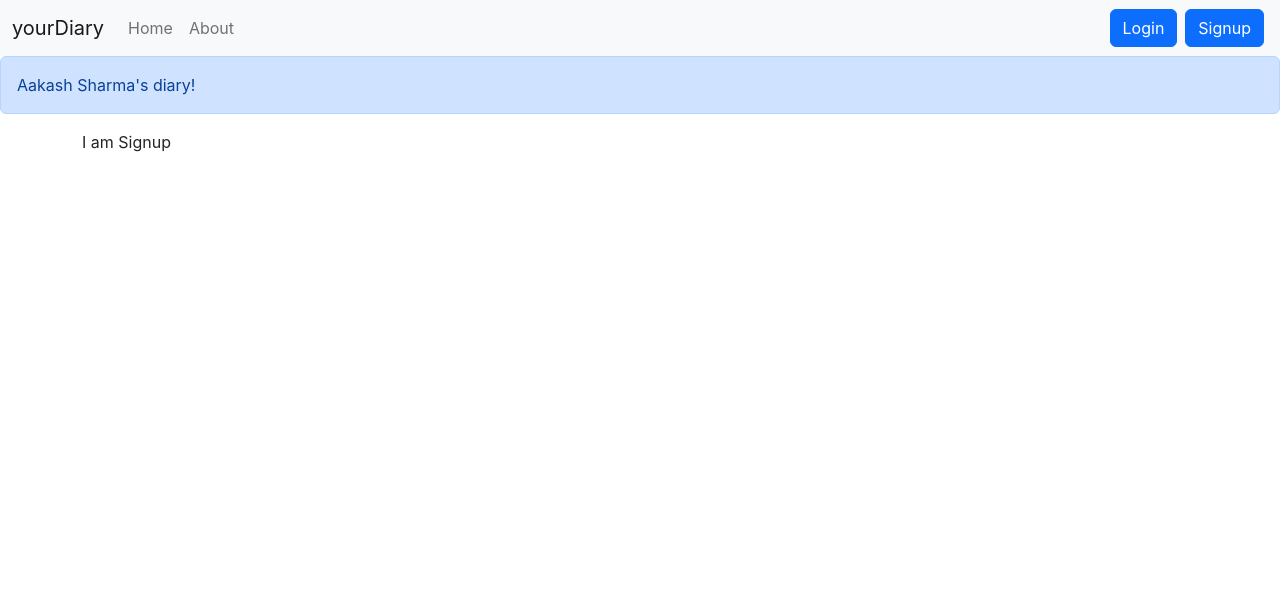
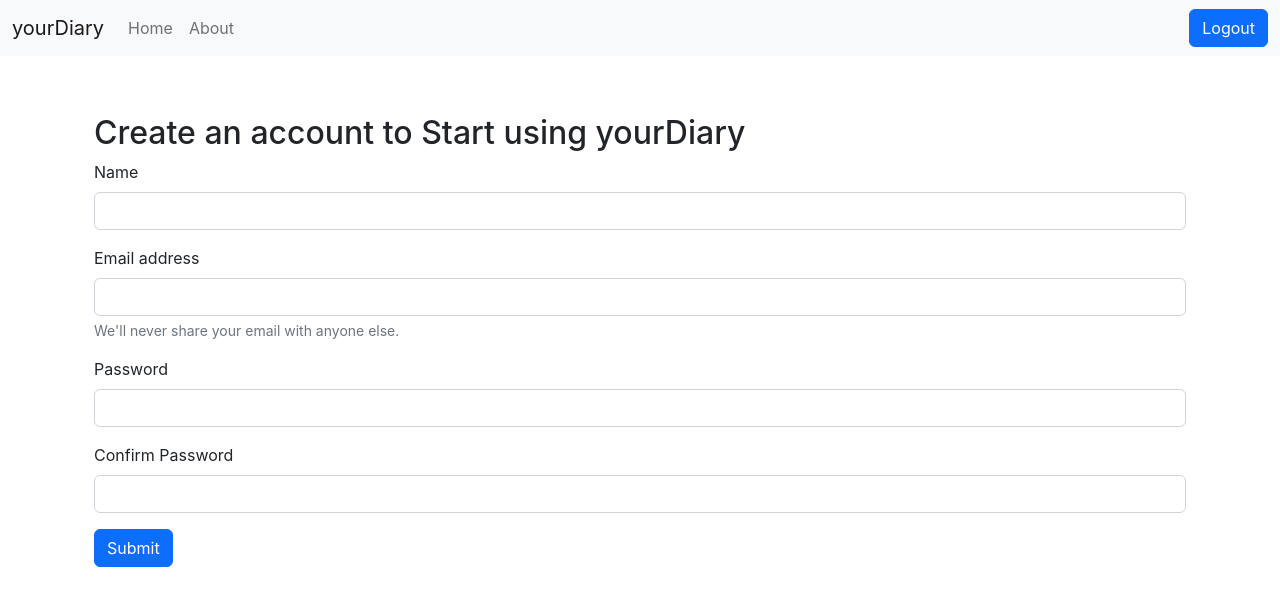
Before and after one commit to hootingsailor/yourdiary, a React (Create React App) app: page /signup in a window 1280 px wide. Shown: the top 606 px of the page. Built offline with nearby package versions, Linux system fonts and the light colour scheme; sample sign-in values are in the browser's storage.

Commit message:
all major part done

```diff
--- a/src/App.js
+++ b/src/App.js
@@ -1,4 +1,4 @@
-import React from "react";
+import React, { useState } from "react";
 import {
   BrowserRouter,
   Routes,
@@ -13,18 +13,27 @@
 import Signup from "./components/Signup";
 
 function App() {
+
+  const [alert, setAlert] = useState(null);
+  const showAlert = (message, type)=> {
+    setAlert({msg: message, type: type});
+    setTimeout(()=>{
+      setAlert(null);
+    }, 1500);
+  }
+
   return (
     <>
       <NoteState>
         <BrowserRouter>
           <Navbar />
-          <Alert message="Aakash Sharma's diary!"/>
+          <Alert alert={alert}/>
           <div className="container">
             <Routes>
-              <Route path="/" element={<Home />} />
+              <Route path="/" element={<Home showAlert={showAlert} />} />
               <Route path="about" element={<About />} />
-              <Route path="login" element={<Login />} />
-              <Route path="signup" element={<Signup />} />
+              <Route path="login" element={<Login showAlert={showAlert} />} />
+              <Route path="signup" element={<Signup showAlert={showAlert} />} />
             </Routes>
           </div>
         </BrowserRouter>
--- a/src/components/AddNote.js
+++ b/src/components/AddNote.js
@@ -1,7 +1,7 @@
 import React, { useContext, useState } from 'react';
 import noteContext from '../context/notes/noteContext';
 
-const AddNote = () => {
+const AddNote = (props) => {
     const context = useContext(noteContext);
     const {addNote } = context;
     const [note, setNote] = useState({title: "", description: "", tag: ""});
@@ -10,6 +10,7 @@
         e.preventDefault();
         addNote(note.title, note.description, note.tag);
         setNote({title: "", description: "", tag: ""});
+        props.showAlert("Added Successfully", "success");
     }
     const onChange = (e)=> {
 
--- a/src/components/Alert.js
+++ b/src/components/Alert.js
@@ -1,11 +1,20 @@
 import React from 'react';
 
 const Alert = (props) => {
+
+    const capitalize = (word) => {
+        if(word === "danger"){
+            word = "Error";
+        }
+        const lower = word.toLowerCase();
+        return lower.charAt(0).toUpperCase() + lower.slice(1);
+    }
+
     return (
-        <div>
-            <div className="alert alert-primary" role="alert">
-                {props.message}
-            </div>
+        <div style={{ height: '50px' }}>
+            {props.alert && <div className={`alert alert-${props.alert.type} alert-dismissible fade show`} role="alert">
+                <strong>{capitalize(props.alert.type)}</strong>: {props.alert.msg}
+            </div>}
         </div>
     )
 }
--- a/src/components/Home.js
+++ b/src/components/Home.js
@@ -1,10 +1,13 @@
 import React from 'react';
 import Notes from './Notes';
 
-const Home = () => {
+const Home = (props) => {
+
+  const {showAlert} = props
+
   return (
     <div>
-      <Notes />
+      <Notes showAlert={showAlert}/>
     </div>
   )
 }
--- a/src/components/Login.js
+++ b/src/components/Login.js
@@ -1,7 +1,7 @@
 import React, { useState } from 'react';
 import { useNavigate } from 'react-router-dom';
 
-const Login = () => {
+const Login = (props) => {
 
     const [credentials, setCredentials] = useState({email:"", password:""});
     let navigate = useNavigate();
@@ -19,10 +19,11 @@
           console.log(json);
           if(json.success){
             localStorage.setItem("token", json.authtoken);
+            props.showAlert("Logged In Successfully","success");
             navigate("/");
           }
           else{
-              alert("Invalid");
+            props.showAlert("Invalid Credentials","danger");
           }
     }
 
@@ -31,12 +32,12 @@
     }
 
     return (
-        <div>
+        <div className='container mt-2'>
+            <h2 className='my-2'>Login to continue using yourDiary</h2>
             <form onSubmit={handleSubmit}>
                 <div className="mb-3">
                     <label htmlFor="email" className="form-label">Email address</label>
                     <input type="email" className="form-control" id="email" name="email" value={credentials.email} onChange={onChange} aria-describedby="emailHelp" />
-                        <div id="emailHelp" className="form-text">We'll never share your email with anyone else.</div>
                 </div>
                 <div className="mb-3">
                     <label htmlFor="password" className="form-label">Password</label>
--- a/src/components/Navbar.js
+++ b/src/components/Navbar.js
@@ -1,8 +1,13 @@
 import React from 'react';
-import { Link, useLocation } from 'react-router-dom';
+import { Link, useLocation, useNavigate } from 'react-router-dom';
 
 const Navbar = () => {
     const location = useLocation();
+    let navigate = useNavigate();
+    const handleLogout = ()=>{
+        localStorage.removeItem('token');
+        navigate("/login");
+    }
 
     return (
         <nav className="navbar navbar-expand-lg bg-light">
@@ -20,10 +25,10 @@
                             <Link className={`nav-link ${location.pathname==="/about"?"active":""}`} to="about">About</Link>
                         </li>
                     </ul>
-                    <form className="d-flex" role="search">
+                    {!localStorage.getItem('token') ? <form className="d-flex">
                             <Link className="btn btn-primary mx-1" to="/login" role="button">Login</Link>
                             <Link className="btn btn-primary mx-1" to="/signup" role="button">Signup</Link>
-                    </form>
+                    </form> : <button onClick={handleLogout} className="btn btn-primary">Logout</button> }
                 </div>
             </div>
         </nav>
--- a/src/components/Noteitem.js
+++ b/src/components/Noteitem.js
@@ -12,7 +12,7 @@
                     <div className="card-body">
                         <h5 className="card-title">{note.title}</h5>
                         <p className="card-text">{note.description}</p>
-                        <i className='far fa-trash-alt mx-2' onClick={()=>{deleteNote(note._id)}}></i>
+                        <i className='far fa-trash-alt mx-2' onClick={()=>{deleteNote(note._id); props.showAlert("Deleted Successfully", "success");}}></i>
                         <i className='far fa-edit mx-2' onClick={() => {updateNote(note)}}></i>
                     </div>
             </div>
--- a/src/components/Notes.js
+++ b/src/components/Notes.js
@@ -2,13 +2,20 @@
 import noteContext from '../context/notes/noteContext';
 import Noteitem from './Noteitem';
 import AddNote from './AddNote';
+import { useNavigate } from 'react-router-dom';
 
-function Notes() {
+function Notes(props) {
     const context = useContext(noteContext);
     const { notes, getNotes, editNote } = context;
+    const navigate = useNavigate();
 
     useEffect(() => {
-        getNotes();
+        if(localStorage.getItem('token')){
+            getNotes();
+        }
+        else{
+            navigate("/login");
+        }
         // eslint-disable-next-line
     }, []);
 
@@ -24,6 +31,7 @@
     const handleClick = ()=> {
         editNote(note.id, note.etitle, note.edescription, note.etag);
         refClose.current.click();
+        props.showAlert("Updated Successfully", "success");
     }
     const onChange = (e)=> {
         setNote({...note, [e.target.name]: e.target.value});
@@ -31,7 +39,7 @@
 
     return (
         <>
-            <AddNote />
+            <AddNote showAlert={props.showAlert}/>
             <button ref={ref} type="button" className="btn btn-primary d-none" data-bs-toggle="modal" data-bs-target="#exampleModal">
                 Launch demo modal
             </button>
@@ -68,11 +76,11 @@
             </div>
             <div className='row my-3'>
                 <h2>Your Notes</h2>
-                <div className="container">
+                <div className="container mx-2">
                     {notes.length === 0 && 'No Note to Dsiplay'}
                 </div>
                 {notes.map((note) => {
-                    return <Noteitem key={note._id} updateNote={updateNote} note={note} />;
+                    return <Noteitem key={note._id} updateNote={updateNote} showAlert={props.showAlert} note={note} />
                 })}
             </div>
         </>
--- a/src/components/Signup.js
+++ b/src/components/Signup.js
@@ -1,11 +1,63 @@
-import React from 'react';
+import React, { useState } from 'react';
+import { useNavigate } from 'react-router-dom';
 
-const Signup = () => {
-  return (
-    <div>
-      I am Signup
-    </div>
-  )
+const Signup = (props) => {
+
+    const [credentials, setCredentials] = useState({name:"", email:"", password:"", cpassword:""});
+    let navigate = useNavigate();
+
+    const handleSubmit = async(e)=>{
+        e.preventDefault();
+        const {name, email, password} = credentials;
+        const response = await fetch("http://localhost:5000/api/auth/createuser", {
+            method: 'POST',
+            headers: {
+              'Content-Type': 'application/json',
+            },
+            body: JSON.stringify({name, email, password })
+          });
+          const json = await response.json();
+          console.log(json);
+          if(json.success){
+            localStorage.setItem("token", json.authtoken);
+            props.showAlert("Account Created Successfully","success");
+            navigate("/");
+          }
+          else{
+              props.showAlert("Invalid Credentials","danger");
+          }
+    }
+
+    const onChange = (e)=> {
+        setCredentials({...credentials, [e.target.name]: e.target.value});
+    }
+
+    return (
+        <div className='container mt-2'>
+            <h2 className='my-2'>Create an account to Start using yourDiary</h2>
+            <form onSubmit={handleSubmit}>
+                <div className="mb-3">
+                    <label htmlFor="name" className="form-label">Name</label>
+                    <input type="text" className="form-control" id="name" name='name' aria-describedby="emailHelp" onChange={onChange} />
+                </div>
+                <div className="mb-3">
+                    <label htmlFor="email" className="form-label">Email address</label>
+                    <input type="email" className="form-control" id="email" name='email' aria-describedby="emailHelp" onChange={onChange} />
+                        <div id="emailHelp" className="form-text">We'll never share your email with anyone else.</div>
+                </div>
+                <div className="mb-3">
+                    <label htmlFor="password" className="form-label">Password</label>
+                    <input type="password" className="form-control" id="password" name='password' onChange={onChange} minLength={5} required />
+                </div>
+                <div className="mb-3">
+                    <label htmlFor="cpassword" className="form-label">Confirm Password</label>
+                    <input type="password" className="form-control" id="cpassword" name='cpassword' onChange={onChange} minLength={5} required />
+                </div>
+
+                <button type="submit" className="btn btn-primary">Submit</button>
+            </form>
+        </div>
+    )
 }
 
 export default Signup;
```
Also changed, not shown: src/context/notes/NoteState.js (+4 -4 lines), 1 other file (tests, documents, lock files or other folders).
